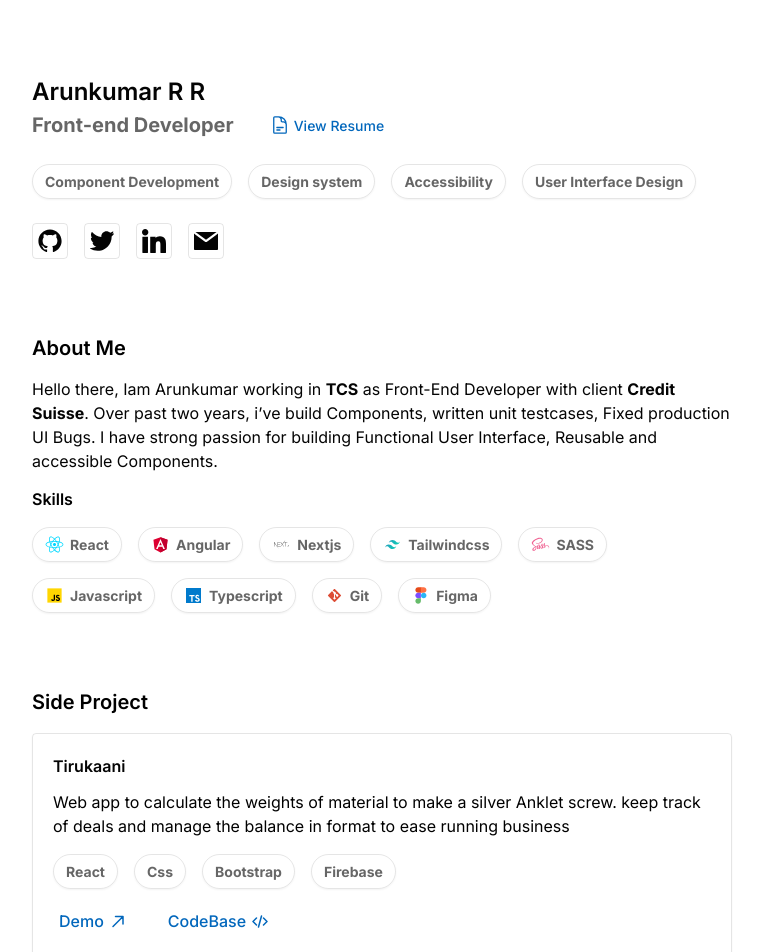
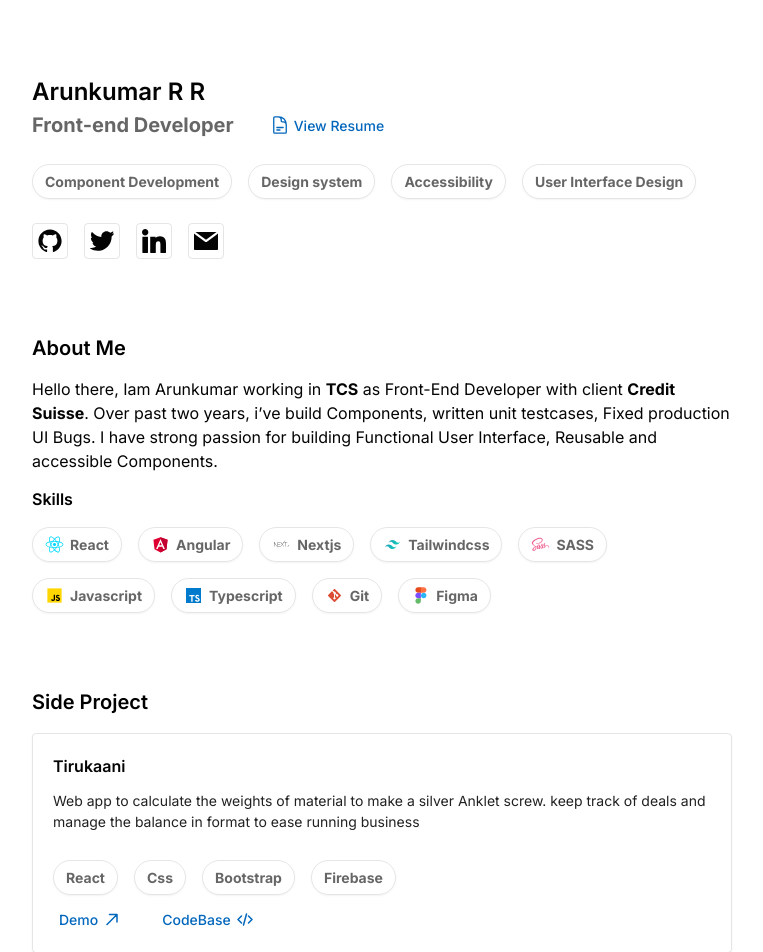
Before and after one commit to Arunkumar-R-R/portfolio, a Next.js app: page / in a window 1280 px wide. Shown: the top 952 px of the page, without its empty margins (258-1021 px from the left). Built offline with nearby package versions, Linux system fonts and the light colour scheme.

Commit message:
updated card component

```diff
--- a/components/Card/Card.js
+++ b/components/Card/Card.js
@@ -7,26 +7,32 @@
   const { projectTitle, shortDescription, techStack, demoLink, codeBaseLink } = projectData;
 
   return (
-    <div className="border border-custom_black-500 rounded-[4px] py-5 px-5 shadow-sm hover:shadow-xl">
-      <div className="text-base font-semibold text-custom_black-800 ">{projectTitle}</div>
-      <div className="text-base mt-[12px]">{shortDescription}</div>
-      <div className="flex">
+    <div className="border border-custom_black-500 rounded-[4px] py-5 px-5 shadow-sm hover:shadow-xl mb-7">
+      <div className="text-base font-semibold text-custom_black-800 ">
+        {projectTitle}
+      </div>
+      <div className="text-tiny mt-[12px] text-textPrimary">
+        {shortDescription}
+      </div>
+      <div className="flex mt-[12px]">
         {techStack.map((tech, index) => {
           return <Chip key={index}>{tech}</Chip>;
         })}
       </div>
-      <div className="flex items-center mt-[18px]">
+      <div className="flex items-center mt-[12px]">
         <Link href={demoLink}>
           <a
             target="_blank"
-            className="py-[2px] px-[6px] rounded-sm flex items-center mr-[30px] text-primaryColor font-medium cursor-pointer hover:bg-primaryColor/[0.1]">
+            className="py-[2px] px-[6px] rounded-sm flex items-center mr-[30px] text-tiny text-primaryColor font-medium cursor-pointer hover:bg-primaryColor/[0.1]"
+          >
             Demo <DemoIcon className={"ml-[6px]"} />
           </a>
         </Link>
         <Link href={codeBaseLink}>
           <a
             target="_blank"
-            className="py-[2px] px-[6px] rounded-sm flex items-center  text-primaryColor font-medium cursor-pointer hover:bg-primaryColor/[0.1]">
+            className="py-[2px] px-[6px] rounded-sm flex items-center text-tiny  text-primaryColor font-medium cursor-pointer hover:bg-primaryColor/[0.1]"
+          >
             CodeBase <CodebaseIcon className={"ml-[6px]"} />
           </a>
         </Link>
```
